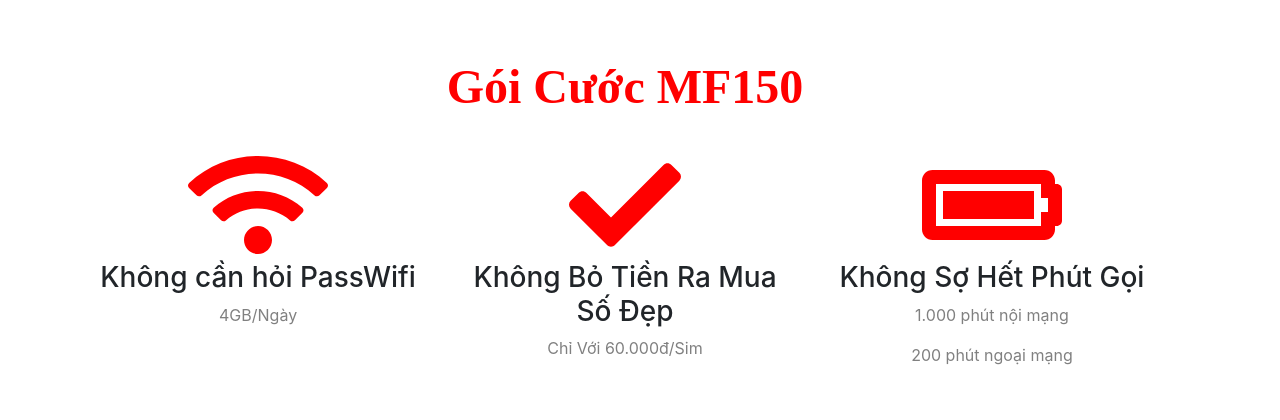
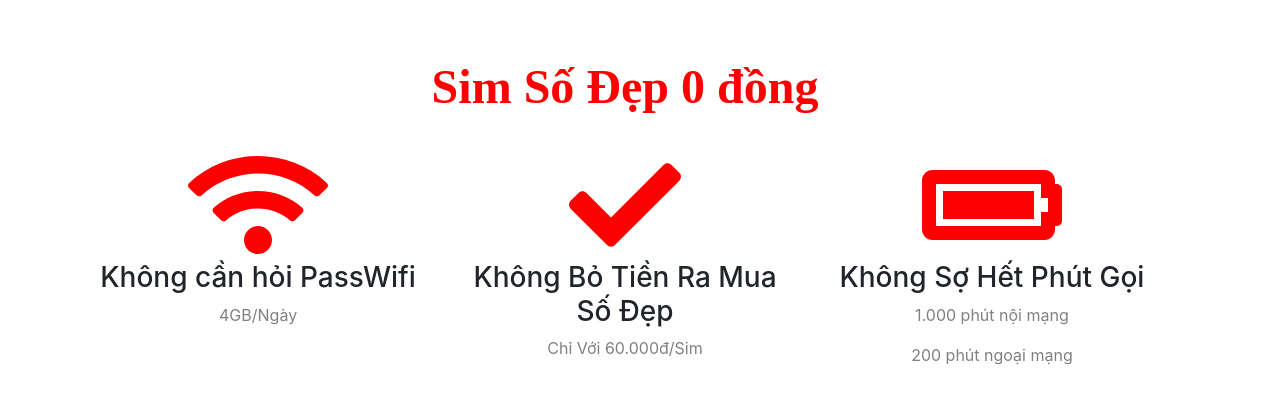
Before and after one commit to Cuongtq88/simmobi, a Flask app: page / in a window 1280 px wide. Shown: the part 631-1051 px from the top of the page. Run offline with Flask 2, Linux system fonts and the light colour scheme; some libraries are stand-ins or nearby versions; some web fonts are replaced.

Commit message:
cập nhật giá gói

```diff
--- a/main.py
+++ b/main.py
@@ -20,8 +20,11 @@ db = SQLAlchemy(app)
 class SimSo(db.Model):
     id = db.Column(db.Integer, primary_key=True)
     sothuebao = db.Column(db.String(250), nullable=False)
-    gia = db.Column(db.String(250), nullable=False)
-    dangso = db.Column(db.String(250), nullable=False)
+    sodinhdang = db.Column(db.String(250), nullable=False)
+    gia = db.Column(db.Integer, nullable=False)
+    khuyenmai = db.Column(db.String(250), nullable=True)
+    dangso = db.Column(db.String(250), nullable=True)
+    sohuu = db.Column(db.String(250), nullable=False)
 class SimSoTraSau(db.Model):
     id = db.Column(db.Integer, primary_key=True)
     sothuebao = db.Column(db.String(250), nullable=False)
@@ -129,7 +132,7 @@ def tracuu():
 def tratruoc(page):
     page = page
     pages = 10
-    all_sim = SimSo.query.paginate(page,pages,error_out=False)
+    all_sim = SimSo.query.order_by(SimSo.gia.desc()).paginate(page,pages,error_out=False)
     if request.method == 'POST' and 'cars' in request.form and 'socantim' in request.form:
         socantim = request.form["socantim"]
         dangso = request.form["cars"]
--- a/static/css/styles.css
+++ b/static/css/styles.css
@@ -151,7 +151,7 @@ p{
 }
 .bangchuyen{
   width: 90%;
-
+    height: 10%;
   margin: 1% auto;
 }
 .dropdown{
@@ -235,6 +235,11 @@ color: #4682B4;
     padding-right: 0;
     padding-left: 0;
   }
+  .bangchuyen{
+  width: 100%;
+    height: 30%;
+  margin: 1% auto;
+}
    .title-goicuoc{
       font-size: 1.3rem;
   }
--- a/static/css/styles1.css
+++ b/static/css/styles1.css
@@ -105,9 +105,9 @@ color: blue;
 .banggoicuoc-dt{
   position:fixed;
   width:30%;
-   top: 15%;
+   top: 16%;
   height: auto;
-  left:20px;
+  left:0px;
   text-align: center;
   margin:10% auto 5% auto;
   padding-right: 3%;
--- a/templates/base.html
+++ b/templates/base.html
@@ -62,14 +62,14 @@
   </ol>
   <div class="carousel-inner">
     <div class="carousel-item active">
-      <img class="d-block w-100" src="https://apptotapi1.tk:4099/image/tv.jpg" alt="First slide">
+       <img class="d-block w-100" src="https://apptotapi1.tk:4099/image/tv.jpg" alt="First slide">
     </div>
     <div class="carousel-item">
-      <img class="d-block w-100" src="https://1.bp.blogspot.com/--4FjOaPHBeA/Xp6aTEFYm-I/AAAAAAAAHM8/PHfoT8I-oJApQAUXnx3H3sHb8QwAXwiHQCLcBGAsYHQ/s1600/Banner%2BMF150.png" alt="Second slide">
+      <a href="{{ url_for('trasau') }}"><img class="d-block w-100" src="https://1.bp.blogspot.com/--4FjOaPHBeA/Xp6aTEFYm-I/AAAAAAAAHM8/PHfoT8I-oJApQAUXnx3H3sHb8QwAXwiHQCLcBGAsYHQ/s1600/Banner%2BMF150.png" alt="Second slide"></a>
 
     </div>
     <div class="carousel-item">
-      <img class="d-block w-100" src="https://mobifonemientay.vn/wp-content/uploads/2020/08/Sim-MobiFone-Chia-Se-C%C3%A1ch-%C4%91%C4%83ng-k%C3%BD-4G-Mobi.jpg" alt="Third slide">
+     <a href="{{ url_for('goicuoc') }}"> <img class="d-block w-100" src="https://mobifonemientay.vn/wp-content/uploads/2020/08/Sim-MobiFone-Chia-Se-C%C3%A1ch-%C4%91%C4%83ng-k%C3%BD-4G-Mobi.jpg" alt="Third slide"></a>
     </div>
   </div>
   <a class="carousel-control-prev" href="#carouselExampleIndicators" role="button" data-slide="prev">
@@ -85,21 +85,21 @@
   <div class="middle">
     <section class="mf150">
       <div class="row">
-        <div class="col lg-6">
-          <p class="goi">Gói Cước MF150</p>
+        <div class="col lg-3">
+          <a href="{{ url_for('trasau') }}"> <p class="goi">Sim Số Đẹp 0 đồng</p></a>
         </div>
       </div>
       <div class="row">
 
-        <div class="col lg-4">
+        <div class="col-lg-4">
           <h3><i class="icon-box fas fa-wifi fa-4x"></i><br>Không cần hỏi PassWifi</h3>
           <p>4GB/Ngày</p>
         </div>
-        <div class="col lg-4">
+        <div class="col-lg-4">
           <h3><i class="icon-box fas fa-check fa-4x"></i><br>Không Bỏ Tiền Ra Mua Số Đẹp</h3>
           <p>Chỉ Với 60.000đ/Sim</p>
         </div>
-        <div class="col lg-4">
+        <div class="col-lg-4">
           <h3><i class="icon-box fas fa-battery-full fa-4x"></i><br>Không Sợ Hết Phút Gọi</h3>
           <p>1.000 phút nội mạng</p>
           <p>200 phút ngoại mạng</p>
--- a/templates/goicuoc.html
+++ b/templates/goicuoc.html
@@ -28,7 +28,6 @@
     <div class="row vungchua-goicuoc">
         {% for goi in all_goi.items %}
       <div class="goicuoc">
-
         <div class="title-goi">
           <span class="tengoi">{{ goi.tengoi }}-{{goi.ngaysudung}} Ngày</span><br>
           <span class="giagoi">{{ '{:,}'.format(goi.gia).replace(',', '.') }}/ lần đăng ký</span><br>
```
Also changed, not shown: templates/tratruoc.html (+14 -6 lines), sim.db.
